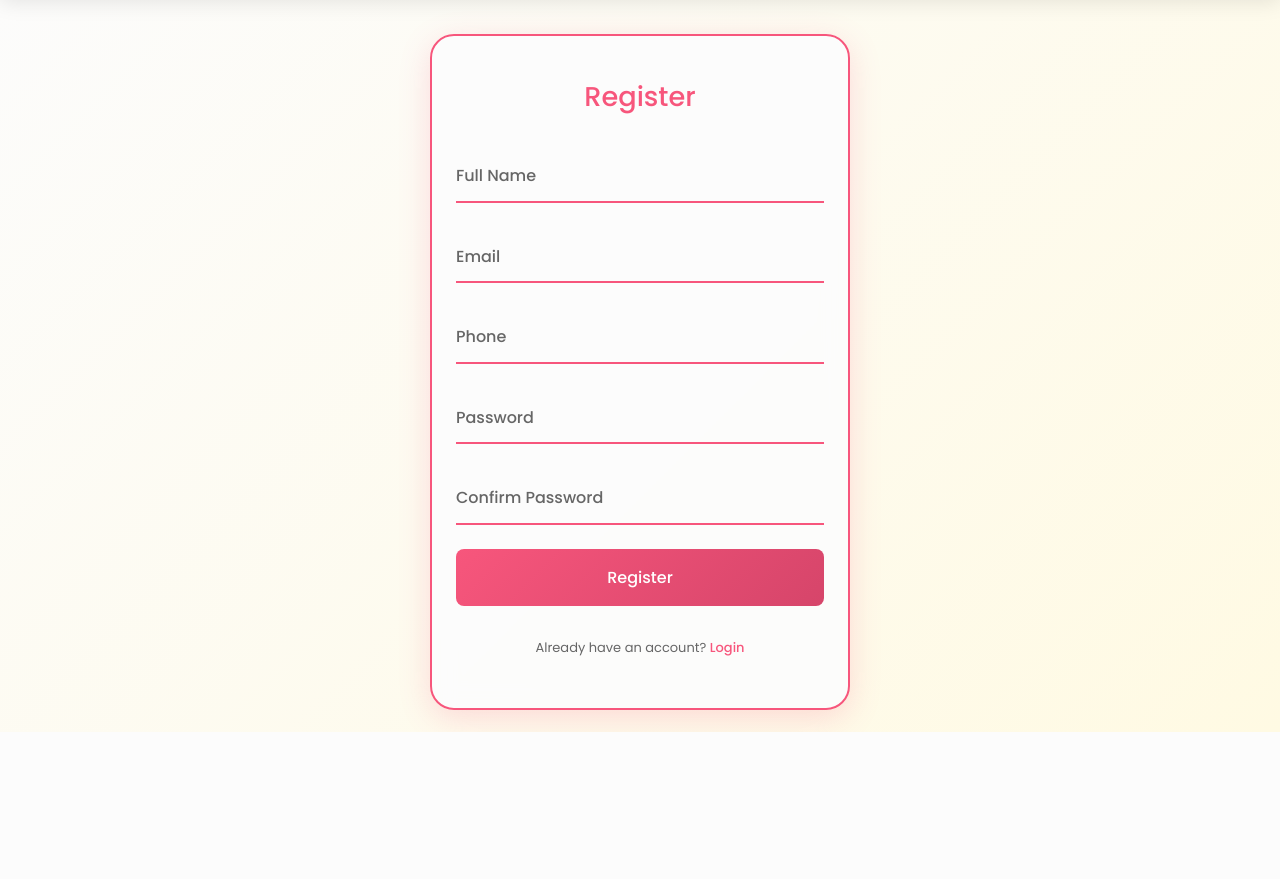
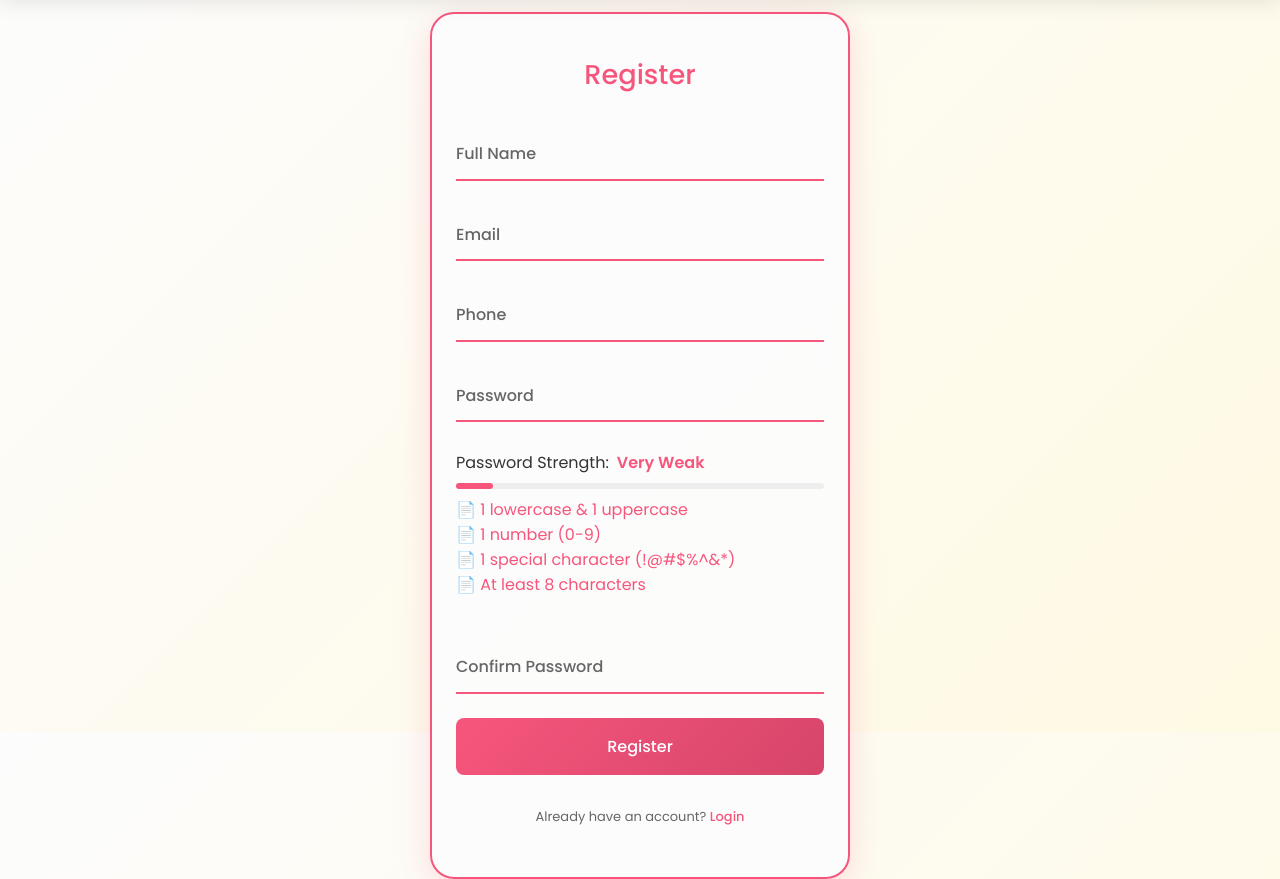
Before and after one commit to SH4RWIN/SparkEd-secure-flask-app, a Flask app: page /register in a window 1280 px wide. Shown: the part 68-947 px from the top of the page. Before the commit the page ends 800 px from the top, so only its background shows below. Run offline with Flask 3, Linux system fonts and the light colour scheme.

Commit message:
Feat: Password Strength Checking, Password confirmation checks

```diff
--- a/static/js/registration.js
+++ b/static/js/registration.js
@@ -1,91 +1,63 @@
-// registration.js - Frontend validation and secure form submission
 
-function escapeHTML(str) {
-    return str.replace(/[&<>'"`=\/]/g, function (s) {
-        return ({
-            '&': '&amp;', '<': '&lt;', '>': '&gt;', "'": '&#39;', '"': '&quot;',
-            '`': '&#96;', '=': '&#61;', '/': '&#47;'
-        })[s];
-    });
-}
+// Password strength and confirmation logic for registration form
+document.addEventListener('DOMContentLoaded', function() {
+  const passwordInput = document.getElementById('reg-password');
+  const confirmInput = document.getElementById('reg-confirm');
+  const registerBtn = document.querySelector('.login__button');
+  const strengthText = document.getElementById('password-strength-text');
+  const strengthBar = document.getElementById('password-strength-bar');
+  const reqLowerUpper = document.getElementById('pw-lower-upper');
+  const reqNumber = document.getElementById('pw-number');
+  const reqSpecial = document.getElementById('pw-special');
+  const reqLength = document.getElementById('pw-length');
 
-function validateEmail(email) {
-    return /^[\w-.]+@[\w-]+\.[a-zA-Z]{2,}$/.test(email);
-}
+  function checkStrength(val) {
+    let strength = 0;
+    const hasLower = /[a-z]/.test(val);
+    const hasUpper = /[A-Z]/.test(val);
+    const hasNumber = /\d/.test(val);
+    const hasSpecial = /[!@#$%^&*]/.test(val);
+    const hasLength = val.length >= 8;
 
-function validatePhone(phone) {
-    return /^\+?\d{10,15}$/.test(phone);
-}
+    reqLowerUpper.style.color = (hasLower && hasUpper) ? '#28a745' : '#F7567C';
+    reqNumber.style.color = hasNumber ? '#28a745' : '#F7567C';
+    reqSpecial.style.color = hasSpecial ? '#28a745' : '#F7567C';
+    reqLength.style.color = hasLength ? '#28a745' : '#F7567C';
 
-function validatePassword(pw) {
-    // At least 8 chars, 1 uppercase, 1 lowercase, 1 number, 1 special char
-    return /^(?=.*[a-z])(?=.*[A-Z])(?=.*\d)(?=.*[!@#$%^&*()_+\-=[\]{};':"\\|,.<>/?]).{8,}$/.test(pw);
-}
+    if (hasLower && hasUpper) strength++;
+    if (hasNumber) strength++;
+    if (hasSpecial) strength++;
+    if (hasLength) strength++;
 
-document.getElementById('registerForm').addEventListener('submit', function(e) {
-    e.preventDefault();
-    const errorDiv = document.getElementById('reg-error');
-    errorDiv.textContent = '';
+    const barWidth = ['10%', '40%', '70%', '100%'][strength];
+    const barColor = ['#F7567C', '#FFA500', '#FFD700', '#28a745'][strength];
+    const text = ['Very Weak', 'Weak', 'Medium', 'Strong'][strength];
 
-    const name = escapeHTML(document.getElementById('reg-name').value.trim());
-    const email = escapeHTML(document.getElementById('reg-email').value.trim());
-    const phone = escapeHTML(document.getElementById('reg-phone').value.trim());
-    const age = escapeHTML(document.getElementById('reg-age').value.trim());
-    const gender = escapeHTML(document.getElementById('reg-gender').value);
-    const address = escapeHTML(document.getElementById('reg-address').value.trim());
-    const qualification = escapeHTML(document.getElementById('reg-qualification').value.trim());
-    const password = document.getElementById('reg-password').value;
-    const confirm = document.getElementById('reg-confirm').value;
+    strengthBar.style.width = barWidth;
+    strengthBar.style.background = barColor;
+    strengthText.textContent = text;
+    strengthText.style.color = barColor;
 
-    if (!name || !email || !phone || !age || !gender || !address || !qualification || !password || !confirm) {
-        errorDiv.textContent = 'All fields are required.';
-        return;
+    return strength === 4;
+  }
+
+  function updateRegisterButton() {
+    const pwVal = passwordInput.value;
+    const confirmVal = confirmInput.value;
+    const strong = checkStrength(pwVal);
+    const match = pwVal && confirmVal && pwVal === confirmVal;
+    registerBtn.disabled = !(strong && match);
+
+    // Show/hide password match error
+    const matchError = document.getElementById('pw-match-error');
+    if (confirmVal && !match) {
+      matchError.textContent = '⚠️';
+    } else {
+      matchError.textContent = '';
     }
-    if (!validateEmail(email)) {
-        errorDiv.textContent = 'Invalid email format.';
-        return;
-    }
-    if (!validatePhone(phone)) {
-        errorDiv.textContent = 'Invalid phone number.';
-        return;
-    }
-    if (parseInt(age) < 10 || parseInt(age) > 120) {
-        errorDiv.textContent = 'Age must be between 10 and 120.';
-        return;
-    }
-    if (!validatePassword(password)) {
-        errorDiv.textContent = 'Password must be at least 8 characters, include uppercase, lowercase, number, and special character.';
-        return;
-    }
-    if (password !== confirm) {
-        errorDiv.textContent = 'Passwords do not match.';
-        return;
-    }
+  }
 
-    // Prepare data
-    const data = {
-        name, email, phone, age, gender, address, qualification,
-        password: escapeHTML(password) // escape for extra safety
-    };
-
-    // Send data securely via fetch
-    fetch('/register', {
-        method: 'POST',
-        headers: {
-            'Content-Type': 'application/json',
-            'X-Requested-With': 'XMLHttpRequest'
-        },
-        body: JSON.stringify(data)
-    })
-    .then(res => res.json())
-    .then(resp => {
-        if (resp.success) {
-            window.location.href = '/login';
-        } else {
-            errorDiv.textContent = resp.error || 'Registration failed.';
-        }
-    })
-    .catch(() => {
-        errorDiv.textContent = 'Network error.';
-    });
+  passwordInput.addEventListener('input', updateRegisterButton);
+  confirmInput.addEventListener('input', updateRegisterButton);
+  updateRegisterButton();
 });
--- a/templates/register.html
+++ b/templates/register.html
@@ -34,11 +34,32 @@
                <label for="reg-password" class="login__label">Password</label>
             </div>
          </div>
+
+
+         <!-- Password Strength Meter and Checklist -->
+         <div id="password-strength-section" style="margin-bottom: 1rem;">
+            <div style="display: flex; align-items: center; gap: 0.5rem;">
+              <span>Password Strength:</span>
+              <span id="password-strength-text" style="font-weight: 600; color: #F7567C;">Very Weak</span>
+            </div>
+            <div style="height: 6px; background: #eee; border-radius: 3px; margin: 0.5rem 0;">
+              <div id="password-strength-bar" style="height: 100%; width: 10%; background: #F7567C; border-radius: 3px; transition: width 0.3s, background 0.3s;"></div>
+            </div>
+            <ul id="password-requirements" style="list-style: none; padding-left: 0; margin: 0.5rem 0 0 0;">
+              <li id="pw-lower-upper" style="color: #F7567C;">&#x1F4C4; 1 lowercase & 1 uppercase</li>
+              <li id="pw-number" style="color: #F7567C;">&#x1F4C4; 1 number (0-9)</li>
+              <li id="pw-special" style="color: #F7567C;">&#x1F4C4; 1 special character (!@#$%^&*)</li>
+              <li id="pw-length" style="color: #F7567C;">&#x1F4C4; At least 8 characters</li>
+            </ul>
+         </div>
+
+
          <div class="login__box">
             <div class="login__box-input">
                <input type="password" required class="login__input" id="reg-confirm" name="confirm" placeholder=" ">
                <label for="reg-confirm" class="login__label">Confirm Password</label>
             </div>
+            <div id="pw-match-error" style="color:#F7567C; font-size:0.95em; margin-top:0.25rem;"></div>
          </div>
       </div>
       <button type="submit" class="login__button">Register</button>
@@ -48,5 +69,5 @@
       <div id="reg-error" style="color:red;margin-top:10px;"></div>
    </form>
 </div>
-<!-- <script src="{{ url_for('static', filename='js/registration.js') }}"></script> -->
+<script src="{{ url_for('static', filename='js/registration.js') }}"></script>
 {% endblock %}
```
